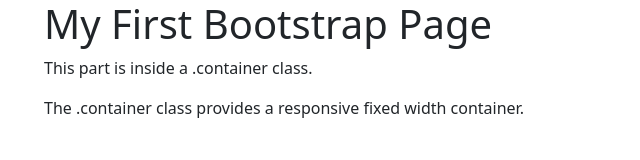
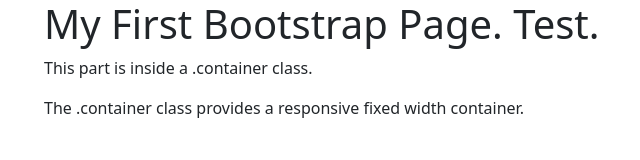
Before and after one commit to thecccut/cv-opg, a plain HTML site: page cv-hjemmesidde.html in a window 1280 px wide. Shown: the whole page, without its empty margins (38-678 px from the left). Drawn offline with nearby package versions, Linux system fonts and the light colour scheme.

Commit message:
Test commit

```diff
--- a/cv-hjemmesidde.html
+++ b/cv-hjemmesidde.html
@@ -10,7 +10,7 @@
 <body>
 
 <div class="container">
-  <h1>My First Bootstrap Page</h1>
+  <h1>My First Bootstrap Page. Test.</h1>
   <p>This part is inside a .container class.</p>
   <p>The .container class provides a responsive fixed width container.</p>
 </div>
```
